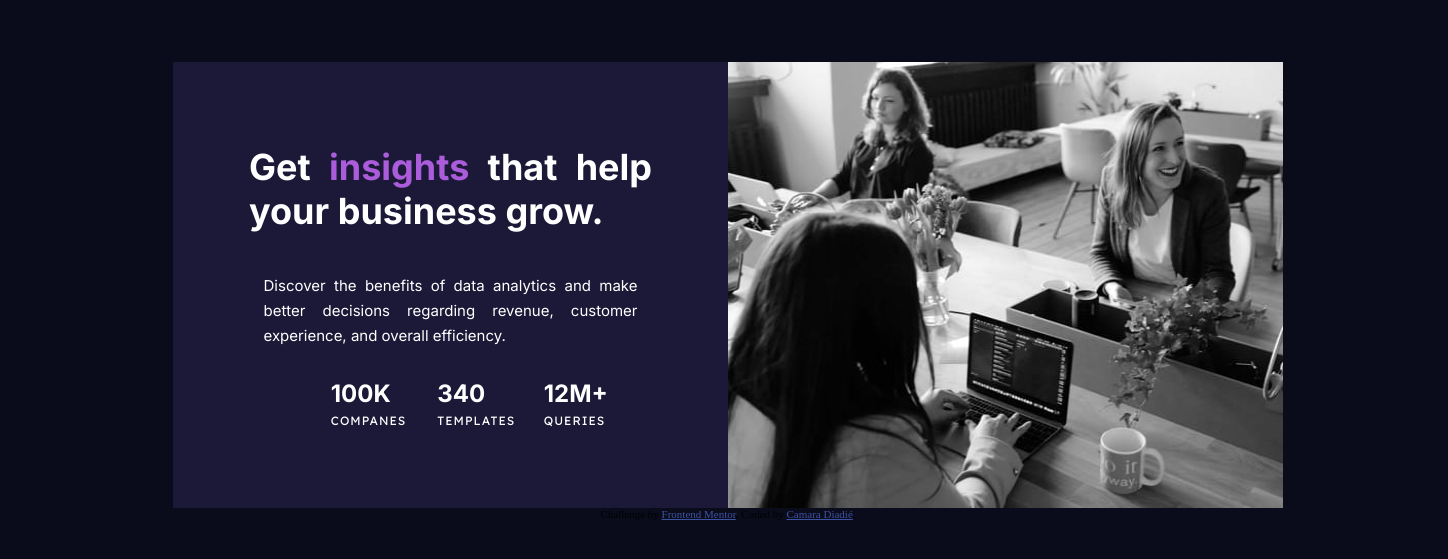
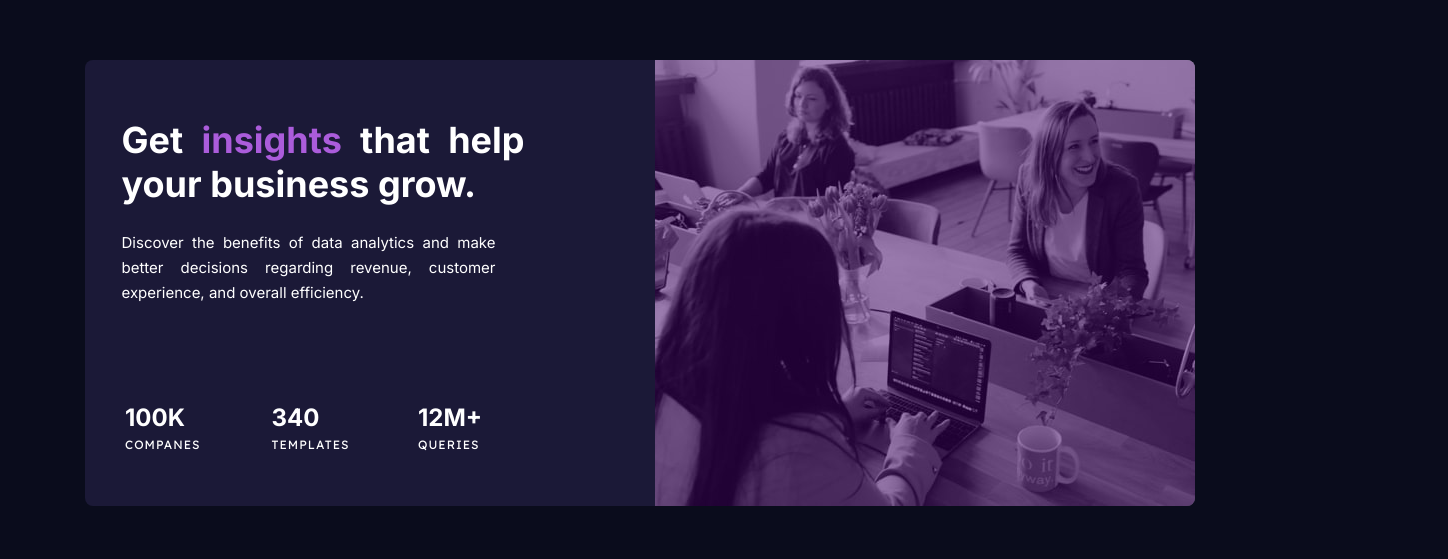
Before and after one commit to Camara-Diadie/stats-preview-card-component-main, a plain HTML site: page index.html in a window 1280 px wide. Shown: the part 117-676 px from the top of the page, 1448 px wide, since content can reach past the window. Drawn offline with Linux system fonts and the light colour scheme.

Commit message:
media querie fini :)

```diff
--- a/index.html
+++ b/index.html
@@ -26,34 +26,32 @@
   <body>
     <div class="card">
       <div class="info-card">
+        <div class="text-info">
           <h1>Get <span>insights</span> that help your business grow.</h1>
           <p>
             Discover the benefits of data analytics and make better decisions
             regarding revenue, customer experience, and overall efficiency.
           </p>
+        </div>
+
         <div class="info">
           <ul class="companes">
             <li>100k</li>
             <li>companes</li>
           </ul>
-          <ul class="companes">
+          <ul class="templates">
             <li>340</li>
             <li>templates</li>
           </ul>
-          <ul class="companes">
+          <ul class="queries">
             <li>12m+</li>
             <li>queries</li>
           </ul>
         </div>
       </div>
-
-      <img class="image-card" src="images/image-header-desktop.jpg" alt="" />
+      <div class="gauche">
+        <div></div>
       </div>
-    <div class="attribution">
-      Challenge by
-      <a href="https://www.frontendmentor.io?ref=challenge" target="_blank"
-        >Frontend Mentor</a
-      >. Coded by <a href="#">Camara Diadié</a>.
     </div>
   </body>
 </html>
--- a/style.css
+++ b/style.css
@@ -1,36 +1,34 @@
 body {
-  width: 1440px;
-  height: 800px;
+  width: 100vw;
+  height: 100vh;
   background: #0a0c1c;
   position: relative;
   display: flex;
   flex-direction: column;
   align-items: center;
   justify-content: center;
+  padding: 0px;
+  margin: 0px;
 }
 .card {
   font-family: "Inter", sans-serif;
-  text-align: center;
   display: flex;
-  /* justify-content: space-around; */
+  justify-content: space-between;
   width: 1110px;
   height: 446px;
   background: #1b1937;
-  flex-wrap: nowrap;
+  border-radius: 8px 8px 8px 8px;
 }
-div.image-card {
-  background: linear-gradient(), url(images/image-header-desktop.jpg);
-  width: 540px;
-  height: 446px;
-}
+
 .info-card {
   display: flex;
   flex-direction: column;
-  justify-content: center;
-  align-items: center;
+  justify-content: space-around;
+  align-items: flex-end;
   text-align: justify;
-  width: 50%;
+  flex-wrap: nowrap;
 }
+
 h1 {
   color: white;
   width: 403px;
@@ -50,18 +48,15 @@ p {
   line-height: 25px;
   color: white;
 }
-div.info-card .info {
+.info {
   display: flex;
-
-  justify-content: space-between;
-  align-items: center;
-  width: ;
+  justify-content: center;
+  align-items: flex-end;
+  width: 100%;
   text-transform: uppercase;
 }
-.info ul {
-  /* display: flex;
-  flex-direction: column; */
-
+.info > ul {
+  padding-right: 40px;
   text-align: left;
   color: white;
   list-style: none;
@@ -79,40 +74,62 @@ div.info-card .info {
   letter-spacing: 1px;
   font-family: "Lexend Deca", sans-serif;
 }
-.image-card {
-  display: flex;
-  align-items: flex-end;
-  width: 50%;
+.gauche {
+  background-image: url("images/image-header-desktop.jpg");
+  background-size: 100% 100%;
+  height: 446px;
+  width: 540px;
+  border-radius: 0px 8px 8px 0px;
 }
-.attribution {
-  font-size: 11px;
-  text-align: center;
+.gauche div {
+  background-color: #3f0066;
+  border-radius: 0px 8px 8px 0px;
+  height: 100%;
+  opacity: 0.5;
 }
-.attribution a {
-  color: hsl(228, 45%, 44%);
-}
+
 @media screen and (max-width: 375px) {
   body {
-    width: 1440px;
-    height: 800px;
-    background: #0a0c1c;
-    position: relative;
+    width: 375px;
+    height: 956px;
   }
   .card {
+    width: 327px;
+    height: 780px;
+    flex-direction: column-reverse;
+    justify-content: space-between;
   }
-  .image-card {
+  .gauche,
+  .gauche div {
+    height: 240px;
+    width: 327px;
+    border-radius: 8px 8px 0px 0px;
+  }
+
+  .info-card {
+    justify-content: space-around;
+    align-items: center;
   }
   h1 {
+    color: white;
+    width: 264px;
+    height: 96px;
+    font-weight: 700;
+    font-size: 28px;
+    line-height: 32px;
+    text-align: center;
   }
+
   p {
+    width: 264px;
+    height: 100px;
+    font-size: 15px;
+    line-height: 25px;
+    text-align: center;
   }
   .info {
-  }
-  .attribution {
-    font-size: 11px;
+    flex-direction: column;
+    align-items: center;
     text-align: center;
   }
-  .attribution a {
-    color: hsl(228, 45%, 44%);
-  }
 }
```
Lines whose indentation alone changed are shown as unchanged.
